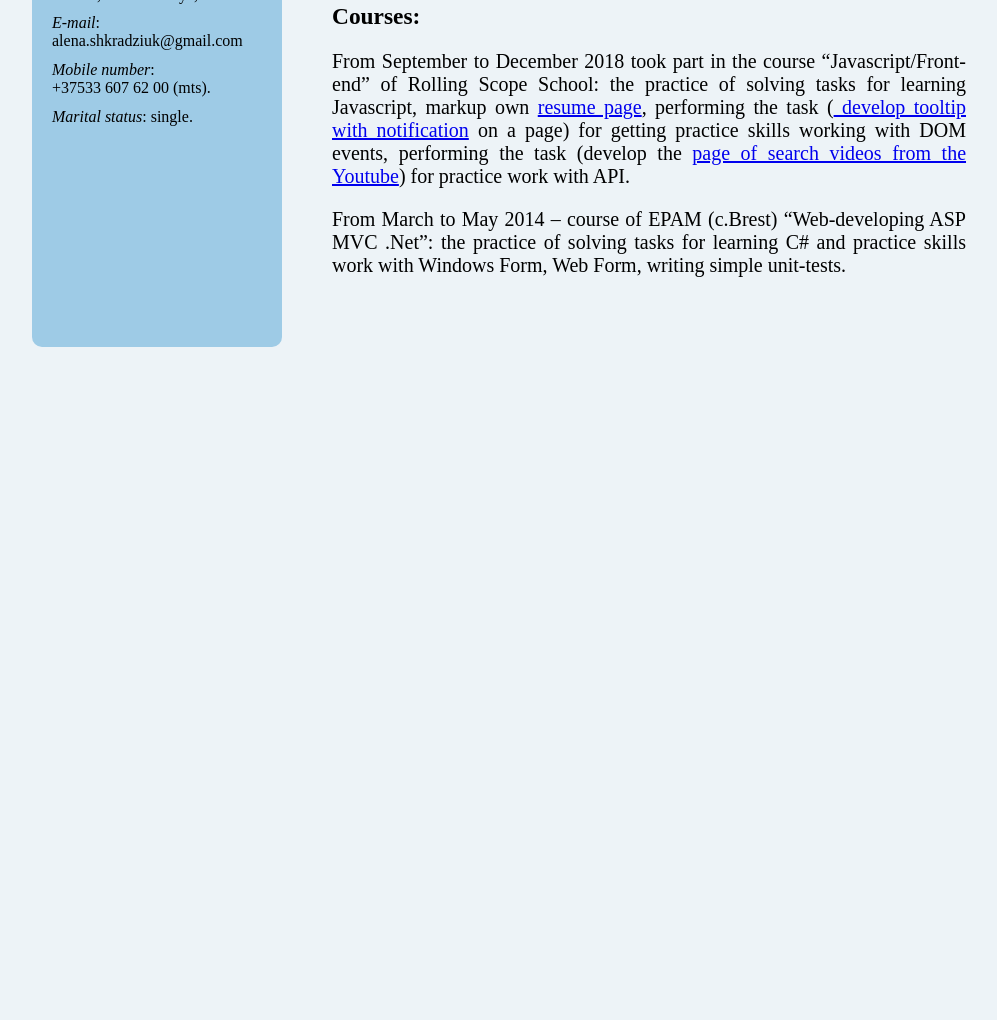
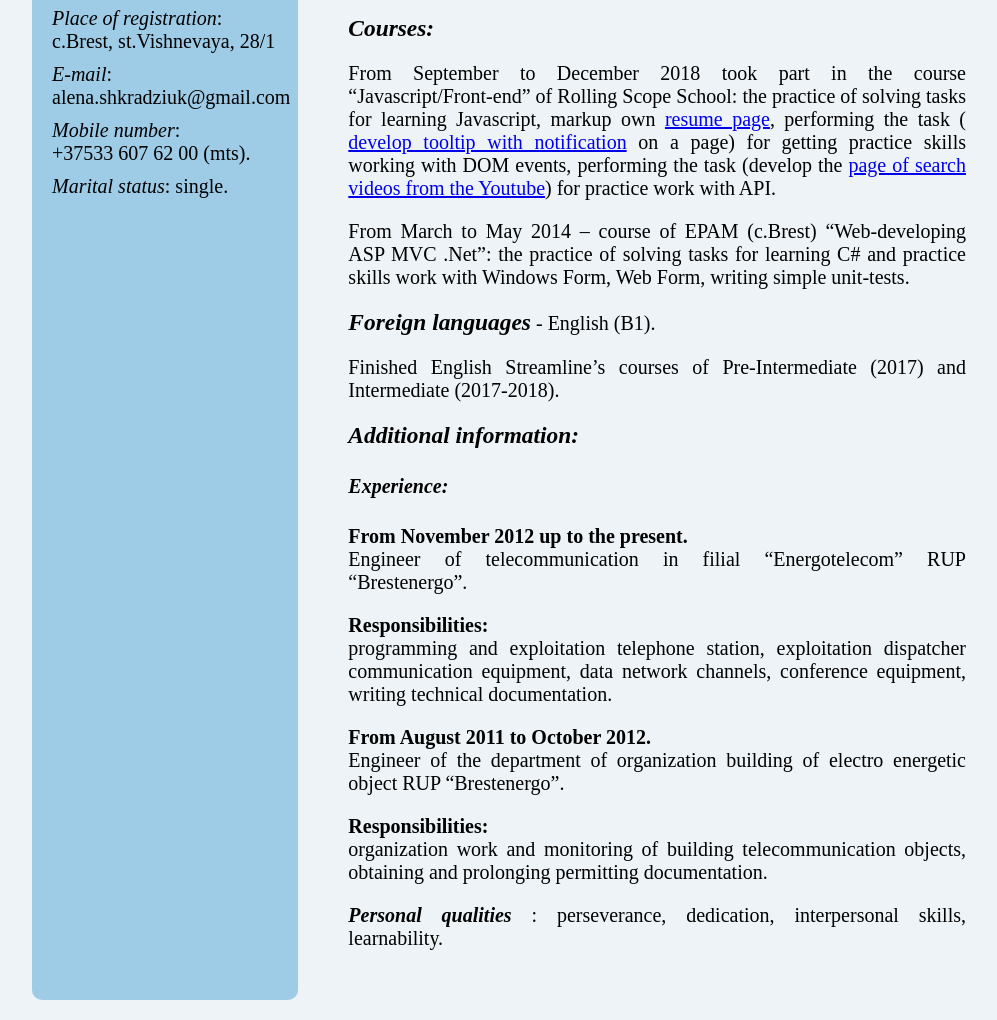
Before and after one commit to AlenaShkr/rsschool-2019Q1-cv, a plain HTML site: page index.html in a window 1280 px wide. Shown: the part 573-1593 px from the top of the page, without its empty margins (116-1113 px from the left). Before the commit the page ends 940 px from the top, so only its background shows below. Drawn offline with Linux system fonts and the light colour scheme.

Commit message:
Markdown & Git/ feat: markup blocks foreign languages, additional information

```diff
--- a/index.html
+++ b/index.html
@@ -10,9 +10,9 @@
   <body>
     <header class="header">
       <div class="container">
-        <h2>
+        <h1>
             Alena Shkradziuk
-        </h2>
+        </h1>
         <p class="purpose"> <span>Purpose</span>: competition for
           the position of vacancy Junior Front-end - developer. </p>
         </div>
@@ -58,6 +58,32 @@
                   the practice of solving tasks for learning C# and practice skills work with Windows Form, Web Form, writing simple unit-tests.
               </p>
           </section>
+          <section class="foreignlanguages">
+              <h3>Foreign languages</h3>
+              <span>- English (В1).</span>
+              <p>
+                  Finished English  Streamline’s courses of Pre-Intermediate (2017) and Intermediate (2017-2018).
+              </p>
+          </section>
+          <section class="additionlinformation">
+              <h3>Additional information:</h3>
+              <article class="experiance">
+                <h4>Experience:</h4>
+                <p><span>From November 2012 up to the present.</span>
+                    Engineer of telecommunication in filial “Energotelecom” RUP “Brestenergo”.</p>
+                <p><span>Responsibilities:</span>
+                  programming and exploitation telephone station, exploitation dispatcher communication equipment, data network channels, conference equipment, writing technical documentation.</p>
+                  <p><span>From August 2011 to October 2012.</span>
+                    Engineer of the department of organization building of electro energetic object RUP “Brestenergo”.</p>
+                <p><span>Responsibilities:</span>
+                  organization work and monitoring of building telecommunication objects, obtaining and prolonging permitting documentation.</p>
+              </article>
+              <article class="qualities">
+                  <h4>Personal qualities</h4>
+                  <p>: perseverance, dedication, interpersonal skills, learnability.</p>
+              </article>
+
+            </section>
 
 
         </div>
--- a/main.css
+++ b/main.css
@@ -18,9 +18,15 @@ body {
   max-width: 1024px;
   margin:  0 auto;
   padding: 20px;
+
+  font-size: 20px;
 }
 
-h2, .purpose {
+.header h1 {
+  font-size: 28px;
+}
+
+.header h1, .purpose {
   text-align: center;
 }
 
@@ -55,7 +61,7 @@ h2, .purpose {
   margin: 0 8px 10px 20px;
 }
 
-.shortinformation P span {
+.shortinformation p span {
   font-style: italic;
 }
 
@@ -69,13 +75,16 @@ h2, .purpose {
   text-align: justify
 }
 
-.education h3 {
+.education h3, .foreignlanguages h3 {
   display: inline-block;
 }
 
 h3 {
   margin-top: 0;
   margin-bottom: 0;
+
+  font-style: italic;
+  font-weight: bold;
 }
 
 .skills ul {
@@ -86,3 +95,23 @@ h3 {
 .skills li::before {
   content: "- ";
 }
+
+.experiance p span {
+  display: block;
+
+  font-weight: bold;
+}
+
+.qualities h4 {
+  display: inline;
+  font-style: italic;
+  font-weight: bold;
+}
+
+.qualities p {
+  display: inline;
+}
+
+.experiance h4 {
+  font-style: italic;
+}
```
